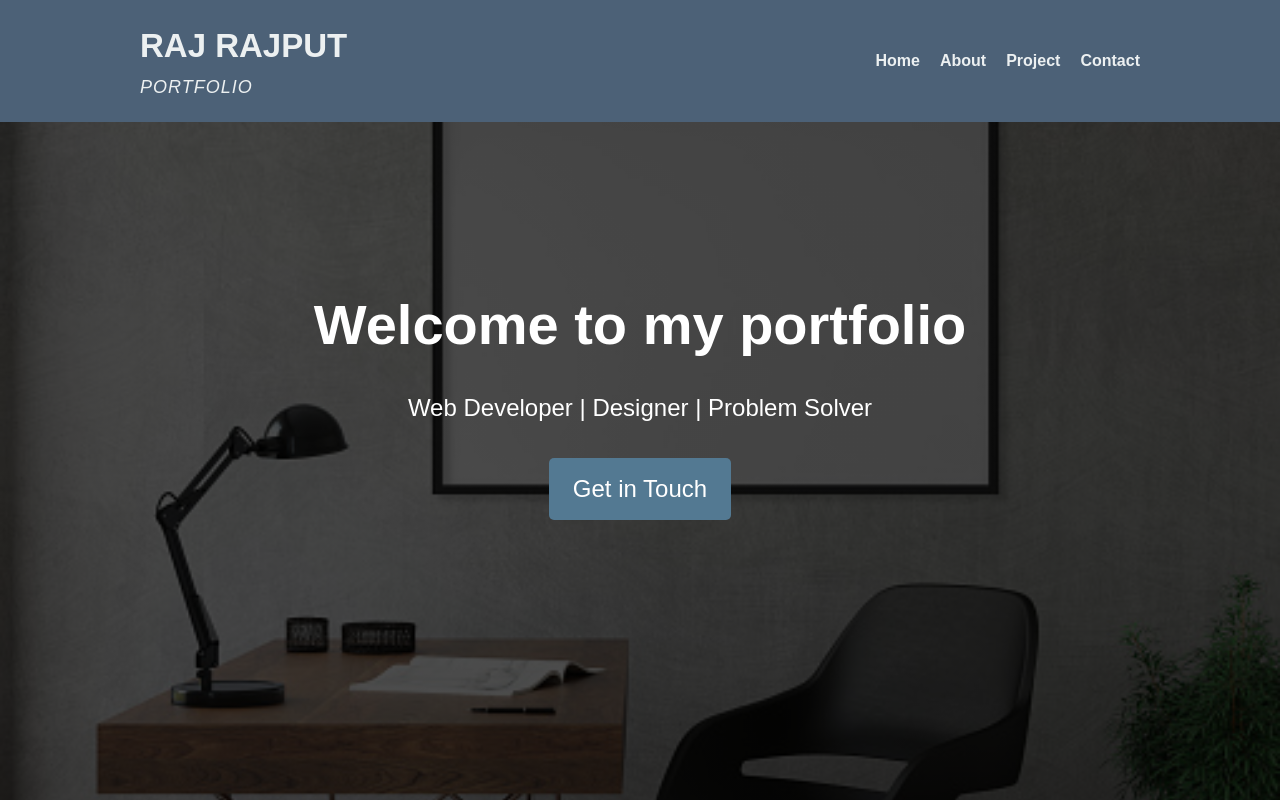
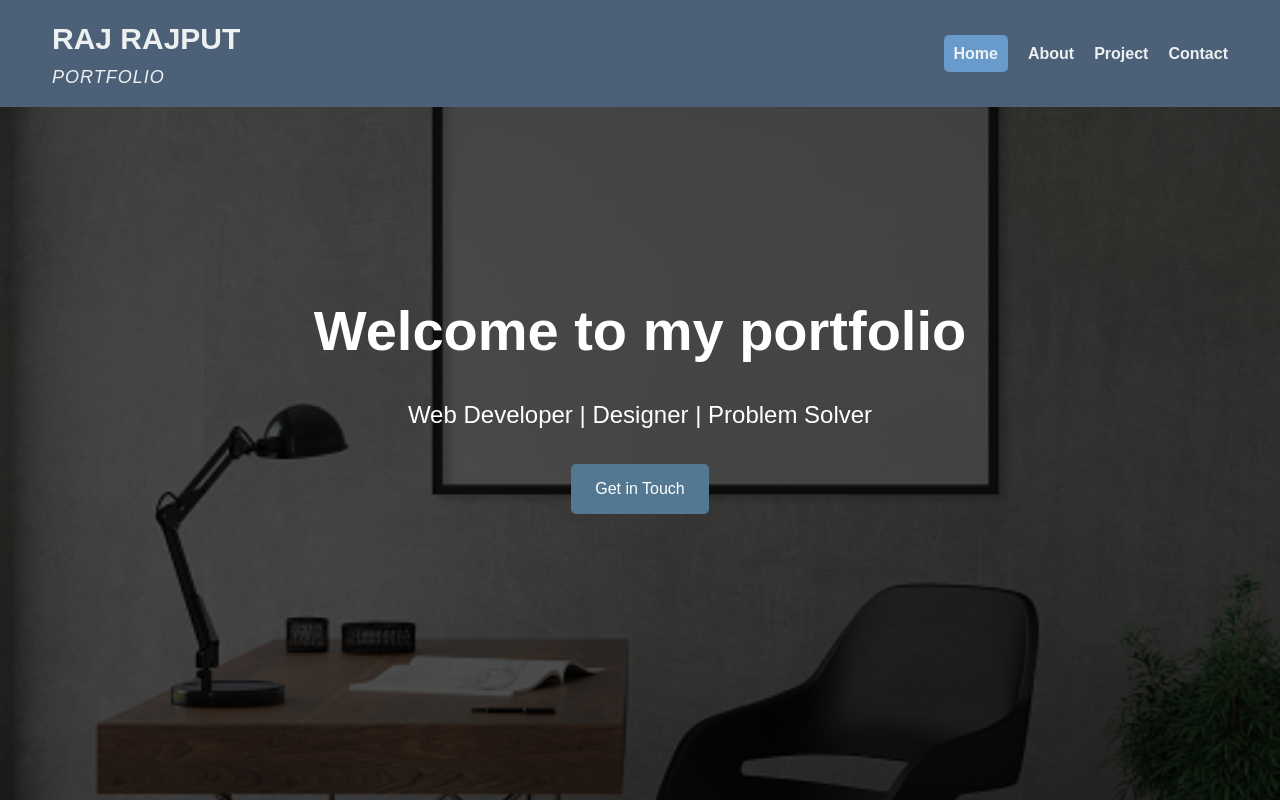
Before and after one commit to raj259968/portfolio, a plain HTML site: page index.html in a window 1280 px wide. Shown: the top 802 px of the page. Drawn offline with Linux system fonts and the light colour scheme.

Commit message:
Add files via upload

```diff
--- a/index.html
+++ b/index.html
@@ -12,7 +12,7 @@
         <nav class="container">
            <div class="logo"><h1>RAJ RAJPUT</h1><span>PORTFOLIO</span></div>
             <ul class="nav-links">
-                <li><a href="#home">Home</a></li>
+                <li><a href="#home" class="active">Home</a></li>
                 <li><a href="indexAbout.html">About</a></li>
                 <li><a href="indexProject.html">Project</a></li>
                 <li><a href="indexContact.html">Contact</a></li>
--- a/portfolio.css
+++ b/portfolio.css
@@ -9,33 +9,6 @@
         }
 
 
-@media only screen and (max-width: 768px) {
-.container {
-    width: 90%;
-    padding: 10px;
-    }
-    .hero {
-    height: 300px;
-    }
-    .hero-content {
-    font-size: 18px;
-    }
-    }
-
-
-    @media only screen and (min-width: 769px) {
-
-    .container {
-    width: 80%;
-    padding: 20px;
-    }
-    .hero {
-    height: 500px;
-    }
-    .hero-content {
-    font-size: 24px;
-    }
-    }
 
 
 
@@ -55,13 +28,21 @@
         header {
             background-color: #4c6177;
             color: #ecf0f1;
-            padding: 20px 0;
+            padding: 15px 0;
             position: fixed;
             width: 100%;
             top: 0;
             left: 0;
             z-index: 1000;
         }
+
+        .active {
+            background-color: #699acc;
+            color: #fff;
+            padding: 10px;
+            border-radius: 5px;
+          }
+
 
 
 
@@ -78,7 +59,7 @@
         }
 
         .logo h1 {
-            font-size: 33px;
+            font-size: 30px;
             font-weight: bold;
         }
 
```
Also changed, not shown: indexAbout.html (+11 -1 lines), indexContact.html (+9 -1 lines), indexProject.html (+8 -1 lines).
